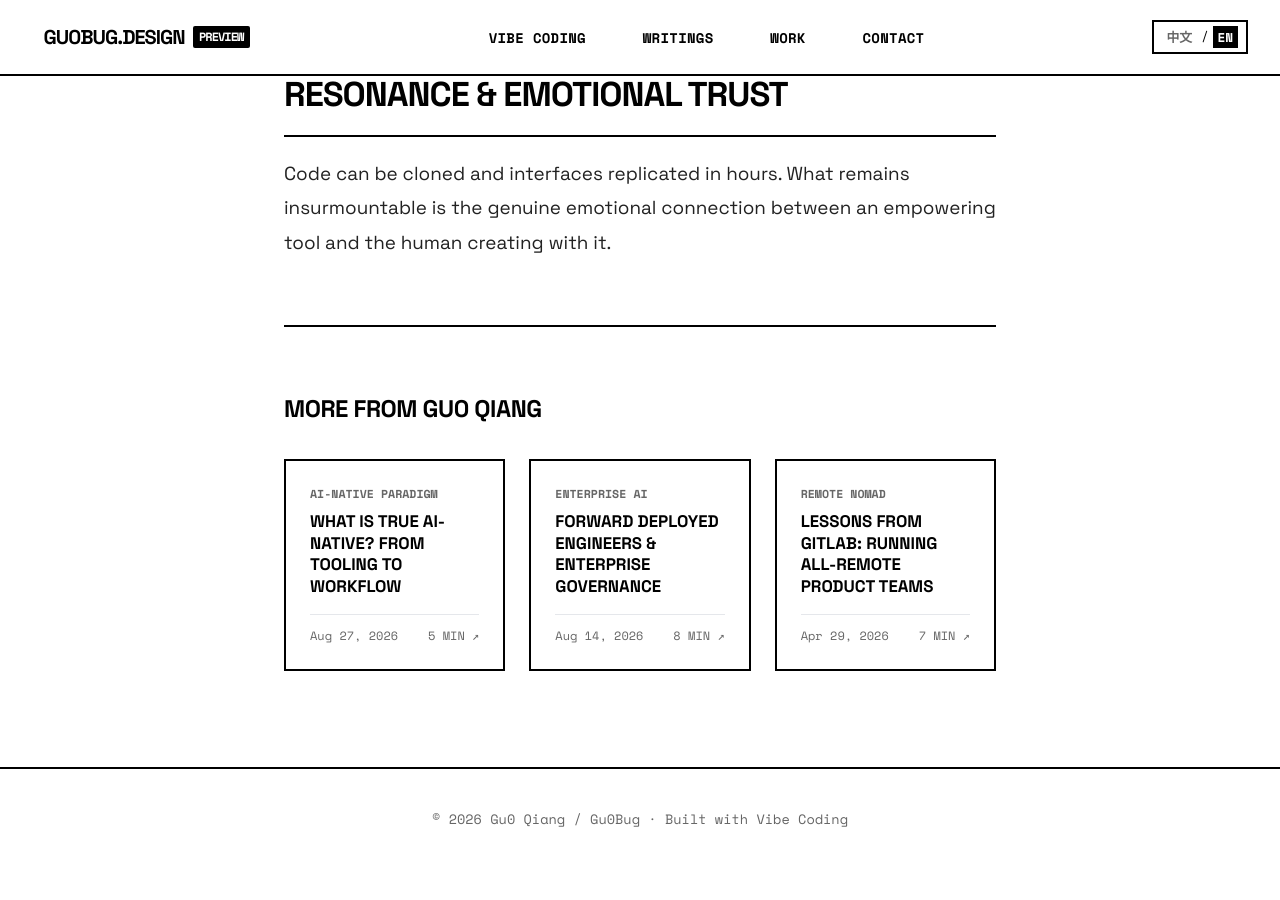
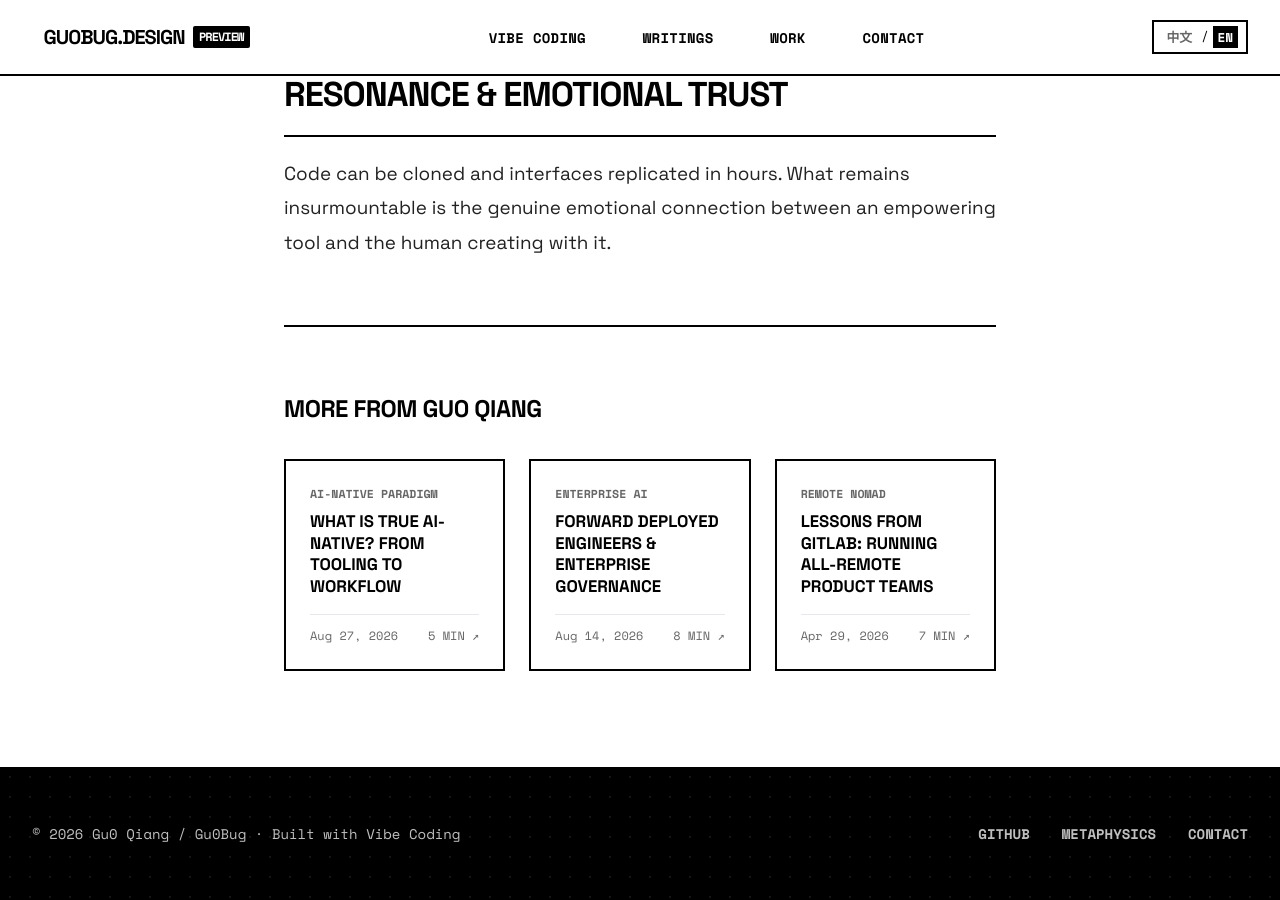
Before and after one commit to GuoBug/guobug.github.io, a Jekyll site: the page preview/post.html, which Jekyll copies as it is, in a window 1280 px wide and 900 px high, scrolled down 3263 px. Built offline with Jekyll 4.4.1, drawn with Linux system fonts in a browser that asks for light colours; before the commit the page ends 4132 px from its top, so only the background shows below that.

Commit message:
style: apply dark background footer to post detail page matching homepage

```diff
--- a/preview/post.html
+++ b/preview/post.html
@@ -303,10 +303,20 @@
         </div>
     </main>
 
-    <!-- Minimal Clean Footer -->
-    <footer style="border-top: 2px solid var(--border); padding: 2.5rem 0; font-family: var(--font-mono); font-size: 0.85rem; text-align: center; color: var(--muted-foreground); background: var(--background);">
-        <div class="container">
-            © 2026 Gu0 Qiang / Gu0Bug · Built with Vibe Coding
+    <!-- Dark Inverted Footer (Consistent with Homepage) -->
+    <footer class="site-footer" style="padding-top: 3.5rem; padding-bottom: 3.5rem;">
+        <div class="footer-dot-bg"></div>
+        <div class="container" style="position: relative; z-index: 10;">
+            <div class="footer-bottom" style="margin-top: 0; padding-top: 0; border-top: none;">
+                <div>
+                    © 2026 Gu0 Qiang / Gu0Bug · Built with Vibe Coding
+                </div>
+                <div class="footer-social-links">
+                    <a href="https://github.com/gu0bug" target="_blank" rel="noopener noreferrer" class="footer-social-link">GITHUB</a>
+                    <a href="https://gu0bug.github.io/metaphysics-tools/index.html#" target="_blank" rel="noopener noreferrer" class="footer-social-link">METAPHYSICS</a>
+                    <a href="mailto:gu0bug0@gmail.com" class="footer-social-link">CONTACT</a>
+                </div>
+            </div>
         </div>
     </footer>
 
```
